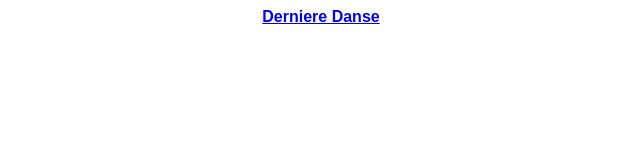
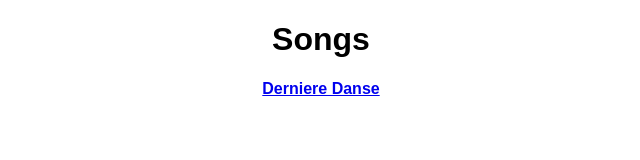
Before and after one commit to virajshoor/virajshoor.com, a plain HTML site: page index.html in a window 1280 px wide. Shown: the whole page, without its empty margins (319-959 px from the left). Drawn offline with Linux system fonts and the light colour scheme.

Commit message:
Update index.html

```diff
--- a/index.html
+++ b/index.html
@@ -1,7 +1,6 @@
 <!DOCTYPE html>
-
-<title>In Development</title>
-
+<title>Songs</title>
+<h1>Songs</h1>
 <html>
     <body>
         <a href=dernieredanse.html>derniere danse</a>
```
